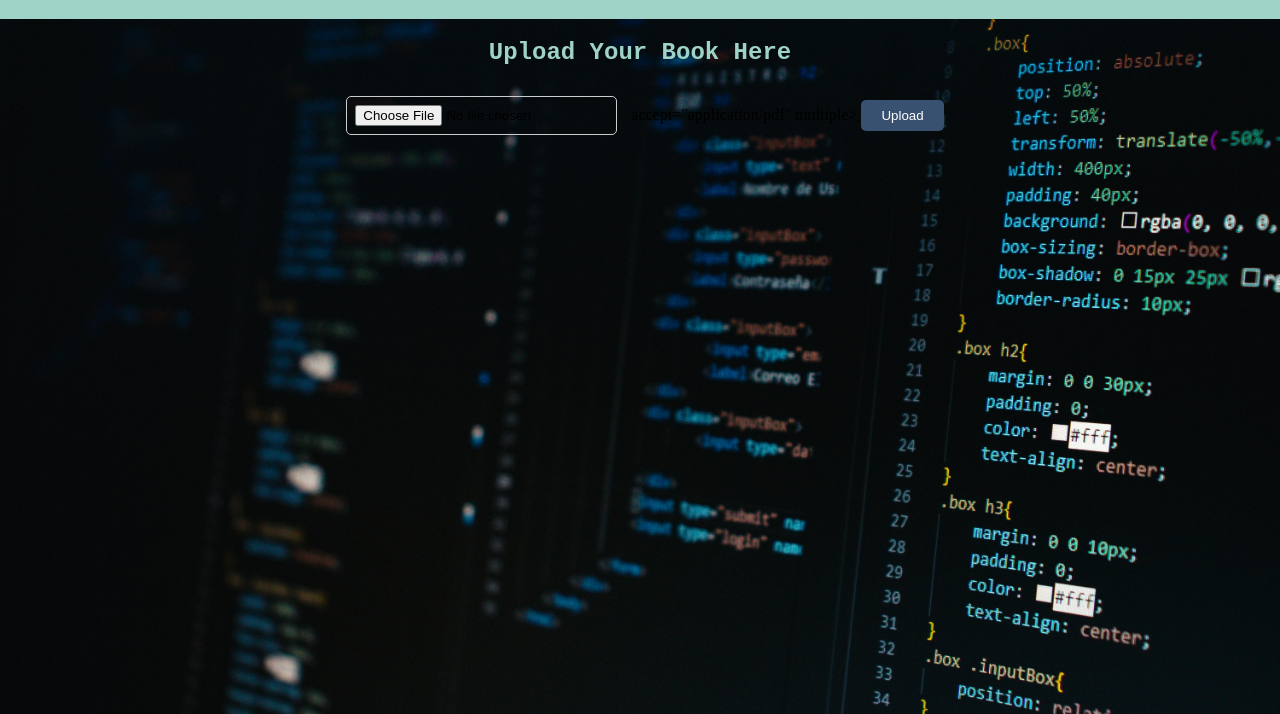
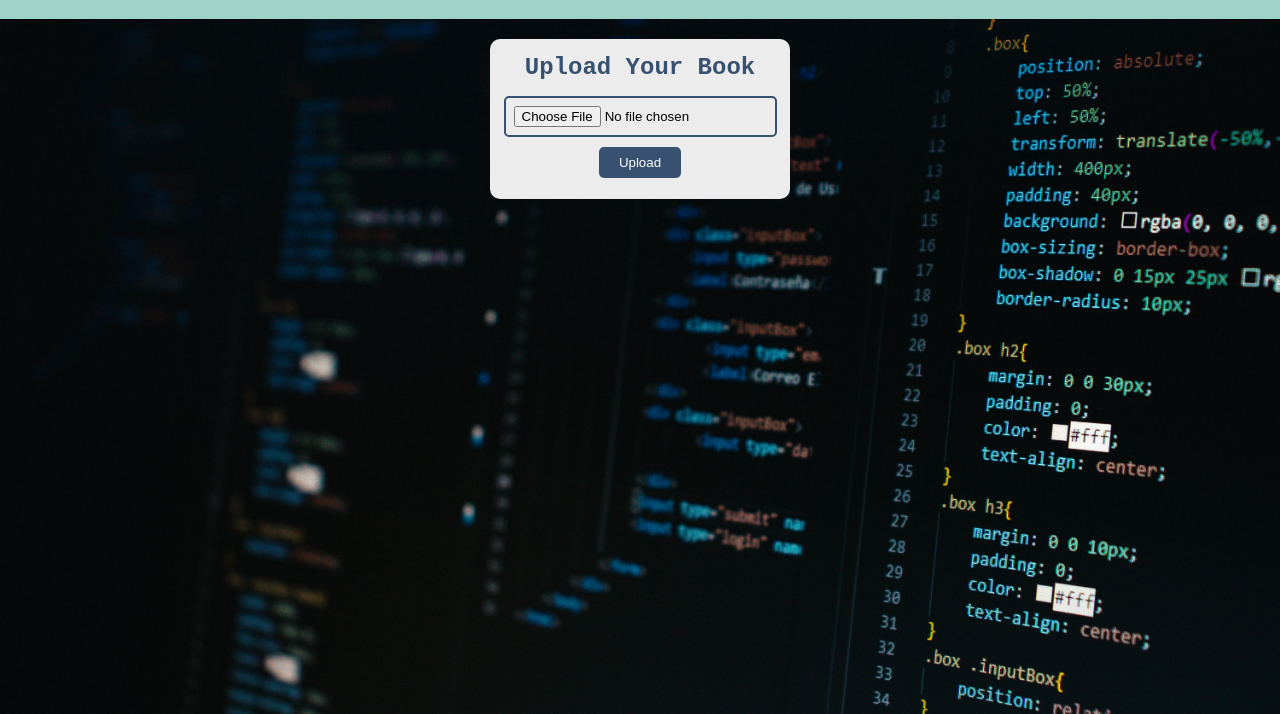
Before and after one commit to astrosshow/web-library-, a plain HTML site: page index.html in a window 1280 px wide. Shown: the part 86-800 px from the top of the page. Drawn offline with Linux system fonts and the light colour scheme.

Commit message:
Updated styling

```diff
--- a/index.html
+++ b/index.html
@@ -13,9 +13,8 @@
 
     <div class="center-body">
         <div class="upload-area">
-            <h2>Upload Your Book Here</h2>
+            <h2>Upload Your Book</h2>
             <input type="file" id="upload-pdf">
-            accept="application/pdf" multiple>
             <button id="upload-button">Upload</button>
         </div>
 
--- a/styling.css
+++ b/styling.css
@@ -19,20 +19,26 @@ body {
     font-family: 'Courier New', monospace;
 }
 
+
 .upload-area {
+    background-color: #ececec;
     text-align: center;
-    margin-bottom: 20px;
+    width: 300px;
+    height: 160px;
+    margin: 20px auto;
+    border-radius: 10px;
 }
-
 .upload-area h2 {
+    position: relative;
+    top: 15px;
     font-family: 'Courier New', monospace;
-    color: #9fd3c7;
+    color: #385170;
 }
 
 #upload-pdf {
     margin: 10px;
     padding: 8px;
-    border: 1px solid #ccc;
+    border: 2px solid #385170;
     border-radius: 5px;
 }
 
```
